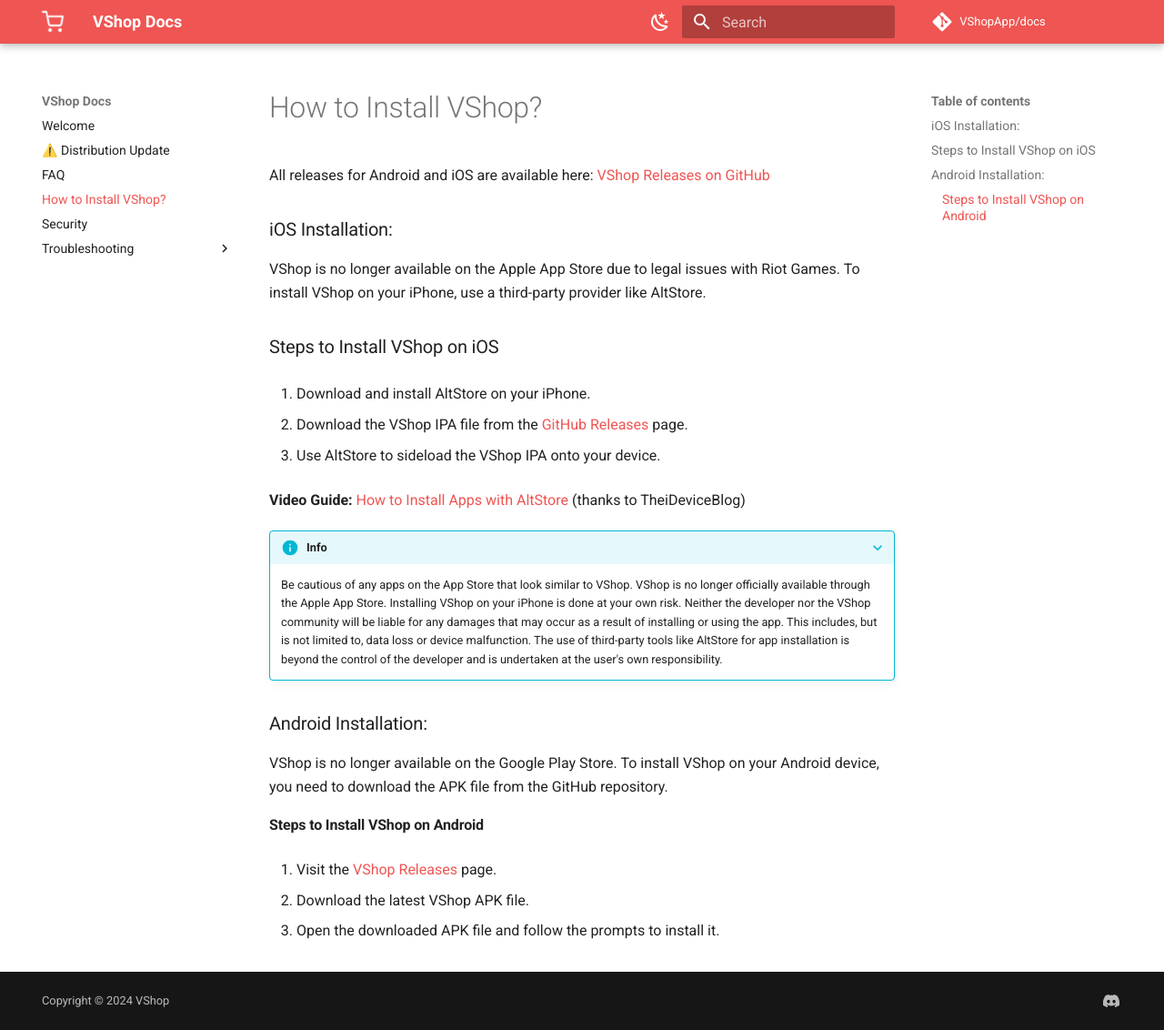
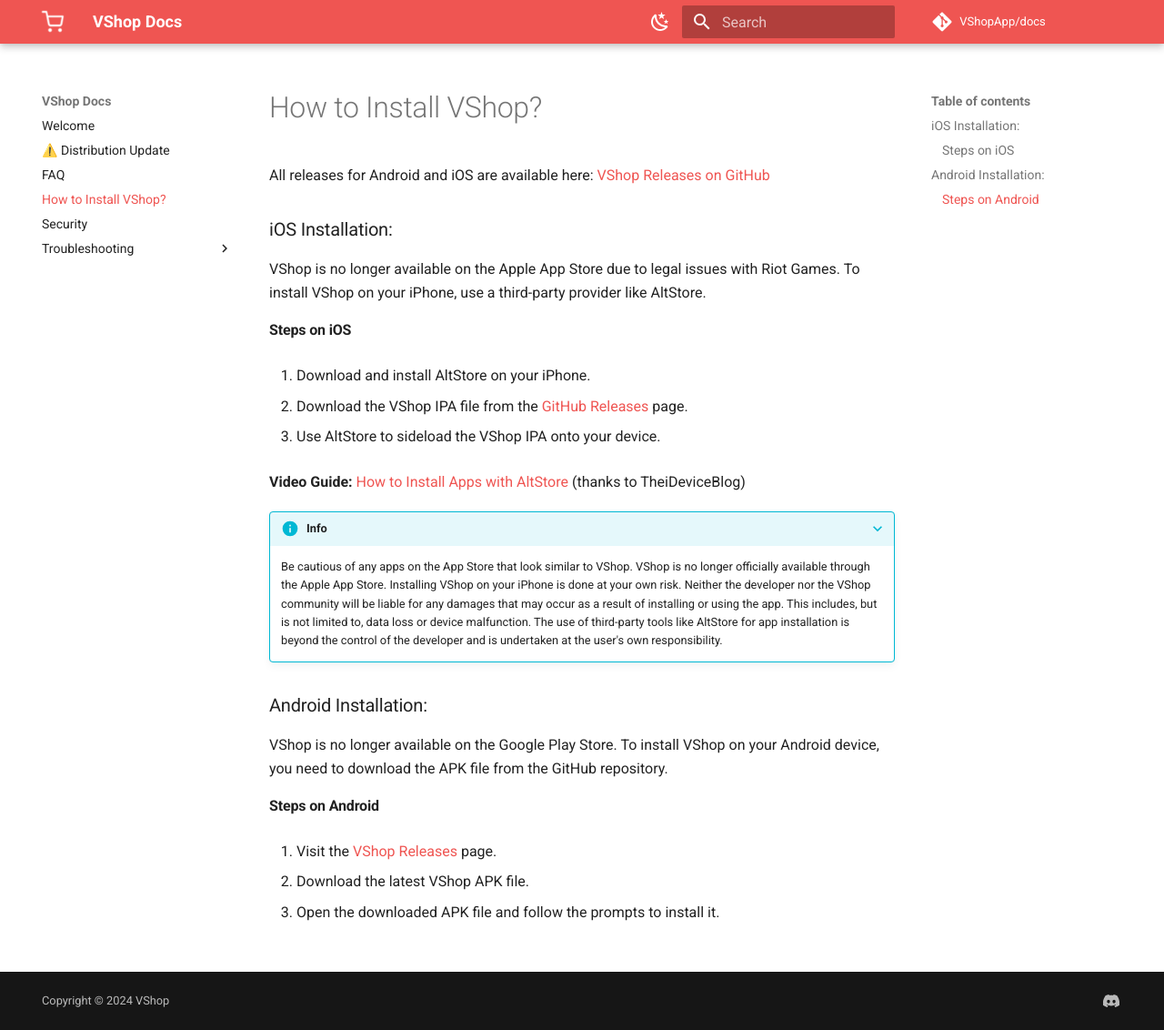
Before and after one commit to VShopApp/docs, an MkDocs documentation site: the page built from docs/how-to-install.md, in a window 1280 px wide and 1132 px high. Shown: the whole window at 91% size. Built offline with MkDocs 1.6.1 and Material for MkDocs 9.7.7, drawn with Linux system fonts in a browser that asks for light colours; comment, search, counter and statistics services are not loaded.

Commit message:
small fix for install faq

```diff
--- a/docs/how-to-install.md
+++ b/docs/how-to-install.md
@@ -6,7 +6,7 @@
 
 VShop is no longer available on the Apple App Store due to legal issues with Riot Games. To install VShop on your iPhone, use a third-party provider like AltStore.
 
-### Steps to Install VShop on iOS
+#### Steps on iOS
 
 1. Download and install AltStore on your iPhone.
 
@@ -26,7 +26,7 @@
 
 VShop is no longer available on the Google Play Store. To install VShop on your Android device, you need to download the APK file from the GitHub repository.
 
-#### Steps to Install VShop on Android
+#### Steps on Android
 
 1. Visit the [VShop Releases](https://github.com/VShopApp/mobile/releases) page.
 
```
